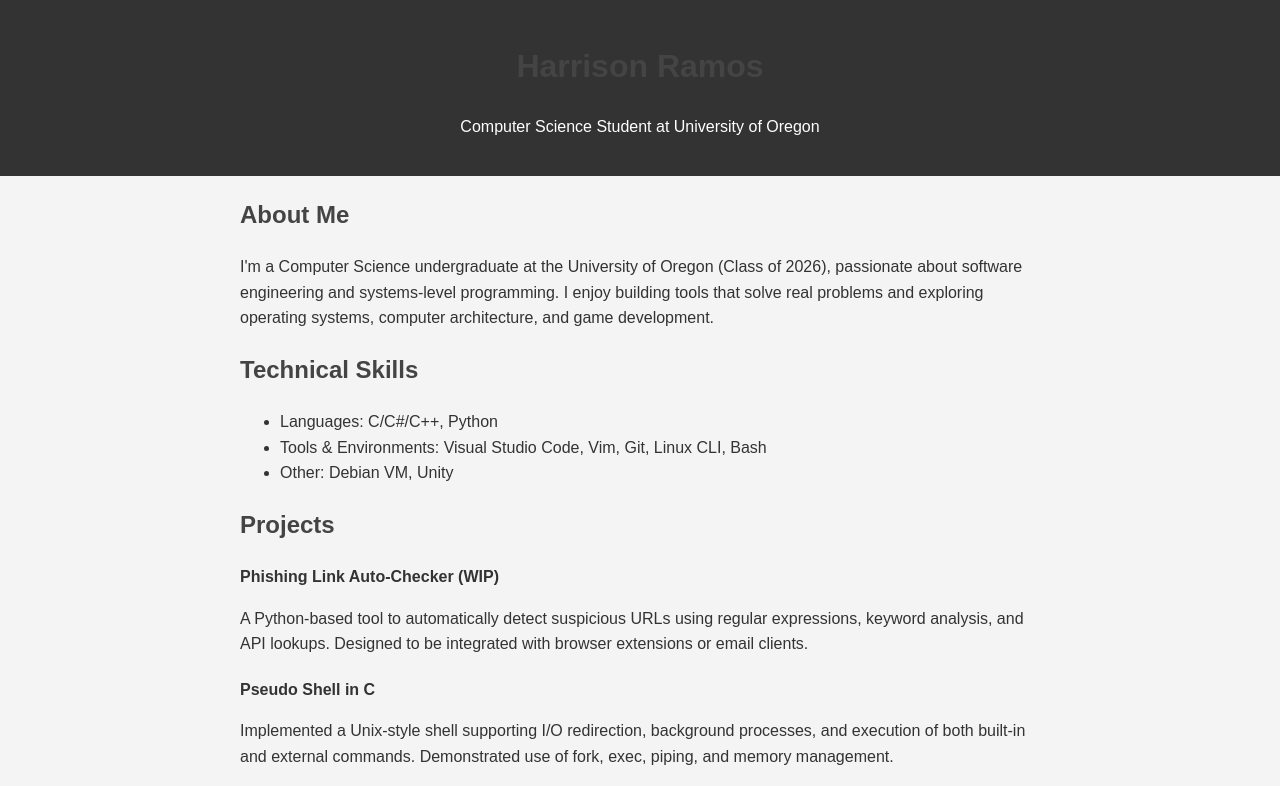
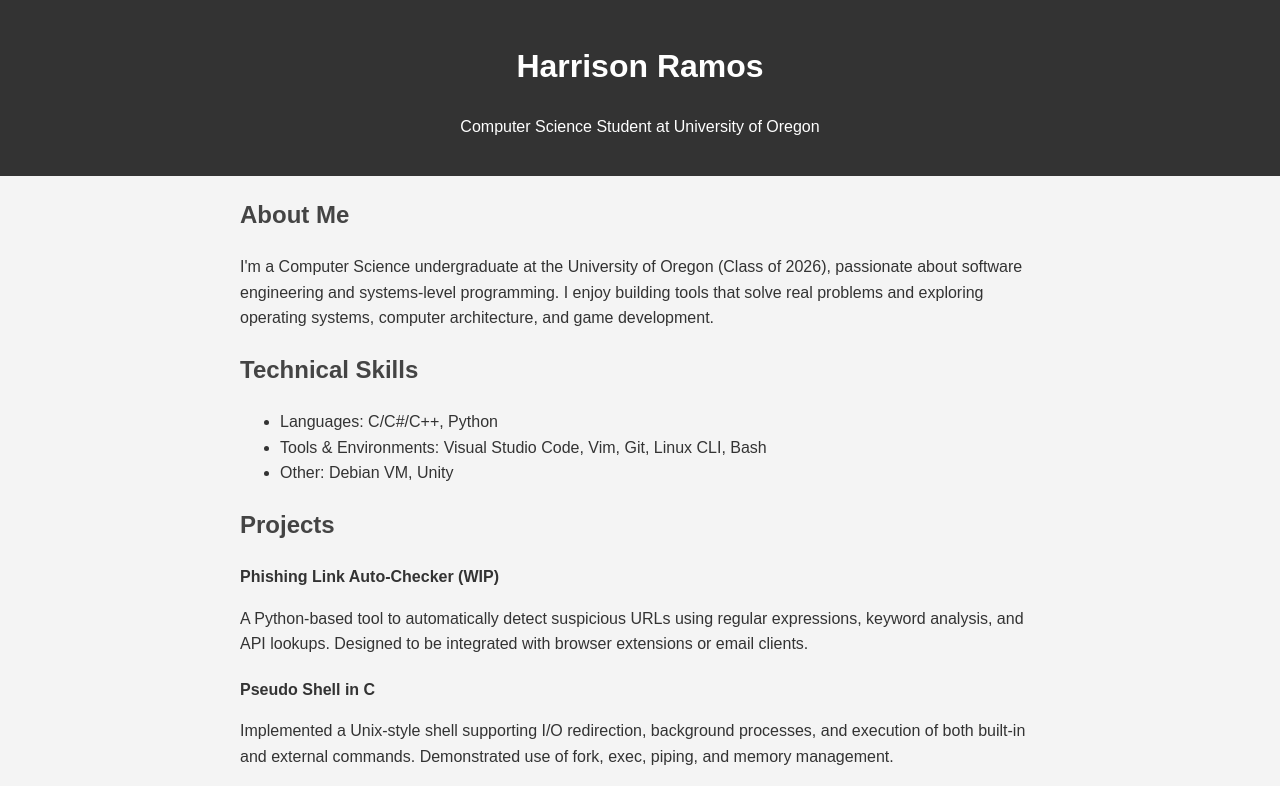
Before and after one commit to RamosHarrison/RamosHarrison.github.io, a plain HTML site: page index.html in a window 1280 px wide. Shown: the top 786 px of the page. Drawn offline with Linux system fonts and the light colour scheme.

Commit message:
Update index.html
update title color

```diff
--- a/index.html
+++ b/index.html
@@ -19,12 +19,15 @@
       padding: 20px 0;
       text-align: center;
     }
+    header h1 {
+  color: white;
+    }
     section {
       max-width: 800px;
       margin: 20px auto;
       padding: 0 20px;
     }
-    h1, h2 {
+    h2 {
       color: #444;
     }
     a {
```
